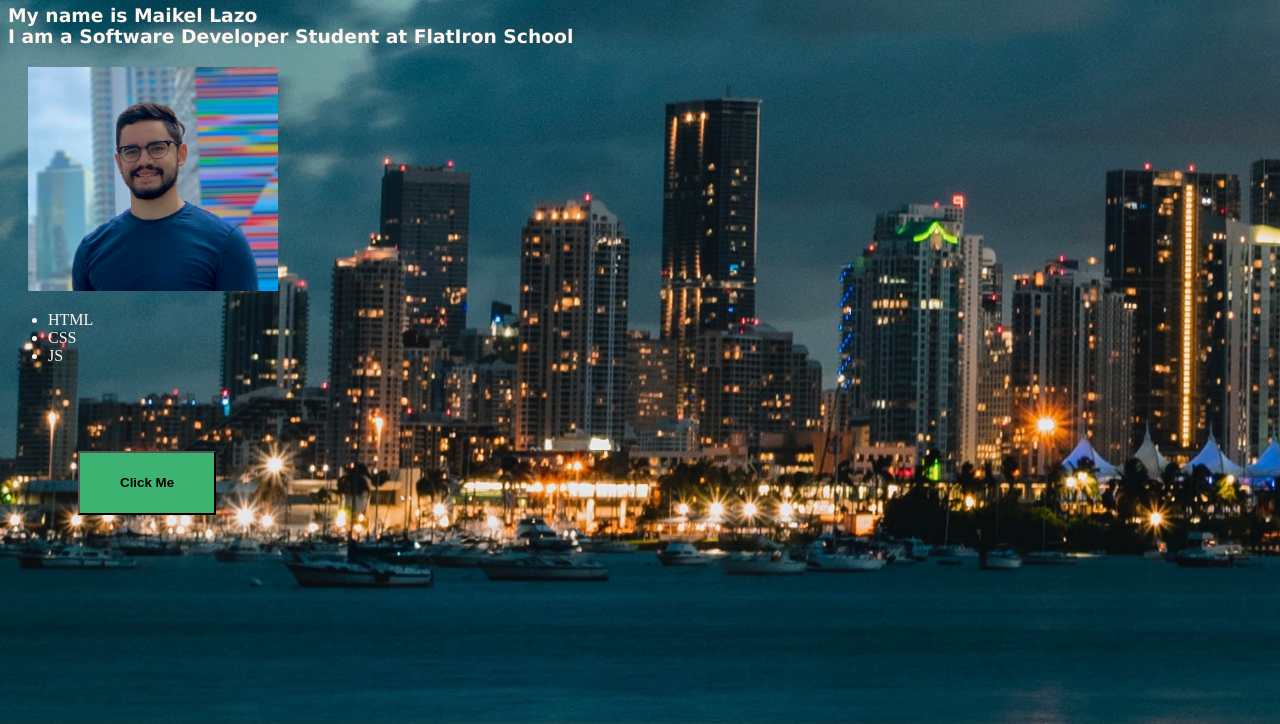
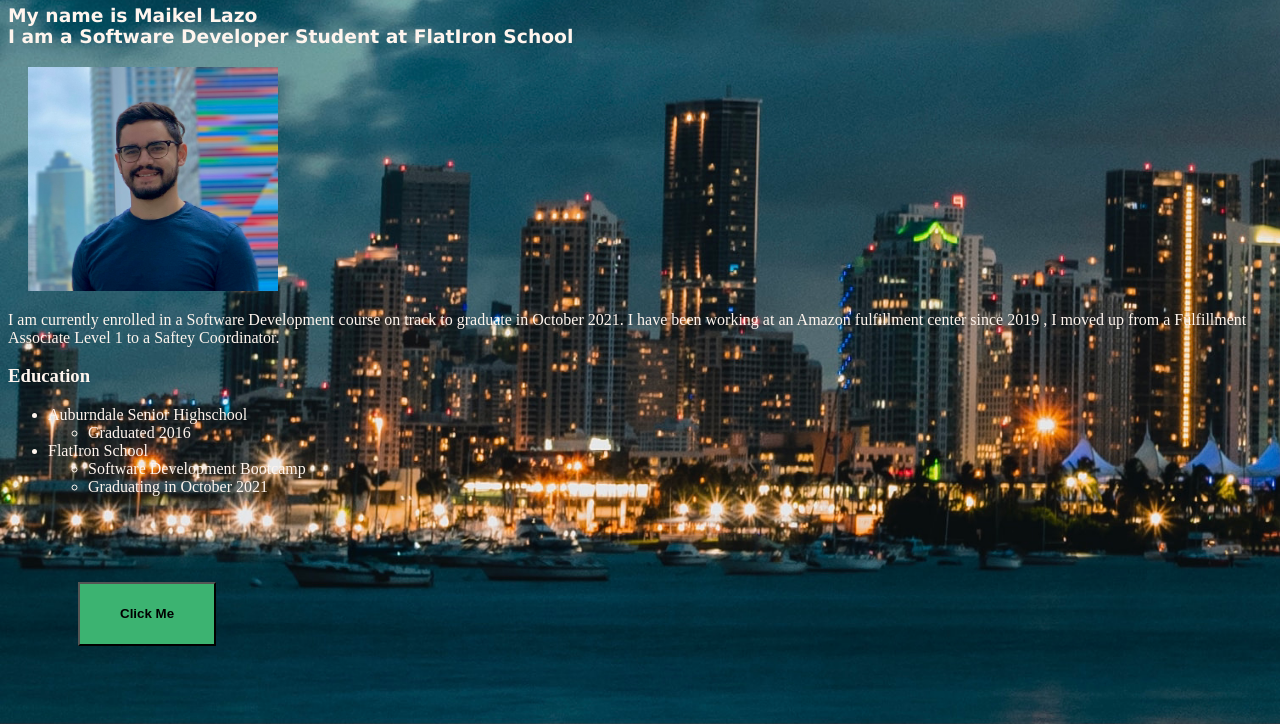
Before and after one commit to maikel863/Personal_Website, a plain HTML site: page Index.html in a window 1280 px wide. Shown: the part 76-800 px from the top of the page. Drawn offline with Linux system fonts and the light colour scheme.

Commit message:
Added a paragraph of info and Education list

```diff
--- a/Index.html
+++ b/Index.html
@@ -20,11 +20,33 @@
     <img src="images/ProfilePic.jpeg" alt="Profile picture"/>
 
     <div>
-        <ul>
-            <li>HTML</li>
-            <li>CSS</li>
-            <li>JS</li>
-        </ul>
+        <p>
+            I am currently enrolled in a Software Development course on track to graduate in October 2021. I have been
+            working at an Amazon fulfillment center since  2019 , I moved up from a Fulfillment Associate Level 1 to a Saftey Coordinator.
+
+        </p>
+    </div>
+
+
+    <div class="list">
+        <h3 class="sub-heading">Education</h3>
+    <ul>
+        <li>
+            Auburndale Senior Highschool
+            <ul>
+                <li>
+                    Graduated 2016
+                </li>
+            </ul>
+        </li>
+        <li>
+            FlatIron School
+            <ul>
+                <li>Software Development Bootcamp</li>
+                <li>Graduating in October 2021</li>
+            </ul>
+        </li>
+    </ul>
     </div>
 
 
```
